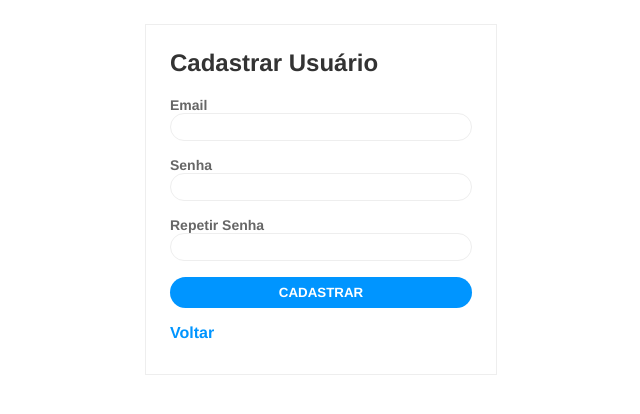
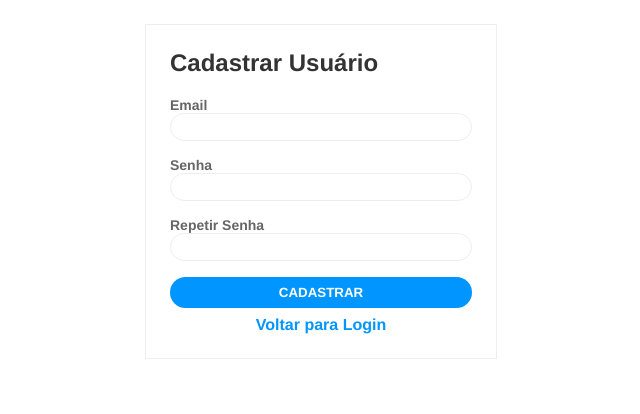
Before and after one commit to senomardetritos/lista_supermercado, a Vue app in the folder app/: page /cadastrar in a window 1280 px wide. Shown: the top 414 px of the page, without its empty margins (319-959 px from the left). Built offline with nearby package versions, Linux system fonts and the light colour scheme; no server answers.

Commit message:
fix: text center login, esqueci e cadastro usuario

```diff
--- a/app/src/views/CadastrarUsuario.vue
+++ b/app/src/views/CadastrarUsuario.vue
@@ -21,8 +21,8 @@
 				<div class="form-group" v-if="error">
 					<div class="form-error">{{ error }}</div>
 				</div>
-				<div class="form-group">
-					<RouterLink to="/">Voltar</RouterLink>
+				<div class="text-center">
+					<RouterLink to="/">Voltar para Login</RouterLink>
 				</div>
 			</form>
 		</div>
--- a/app/src/views/LoginView.vue
+++ b/app/src/views/LoginView.vue
@@ -23,7 +23,7 @@
 				<div class="form-group" v-if="error">
 					<div class="form-error">{{ error }}</div>
 				</div>
-				<div class="form-group">
+				<div class="text-center">
 					<RouterLink to="/recuperar">Esqueceu a senha?</RouterLink>
 				</div>
 			</form>
--- a/app/src/views/RecuperarSenha.vue
+++ b/app/src/views/RecuperarSenha.vue
@@ -25,7 +25,7 @@
 				<div class="form-group" v-if="error">
 					<div class="form-error">{{ error }}</div>
 				</div>
-				<div class="form-group">
+				<div class="text-center">
 					<RouterLink to="/">Voltar para login</RouterLink>
 				</div>
 			</form>
```
